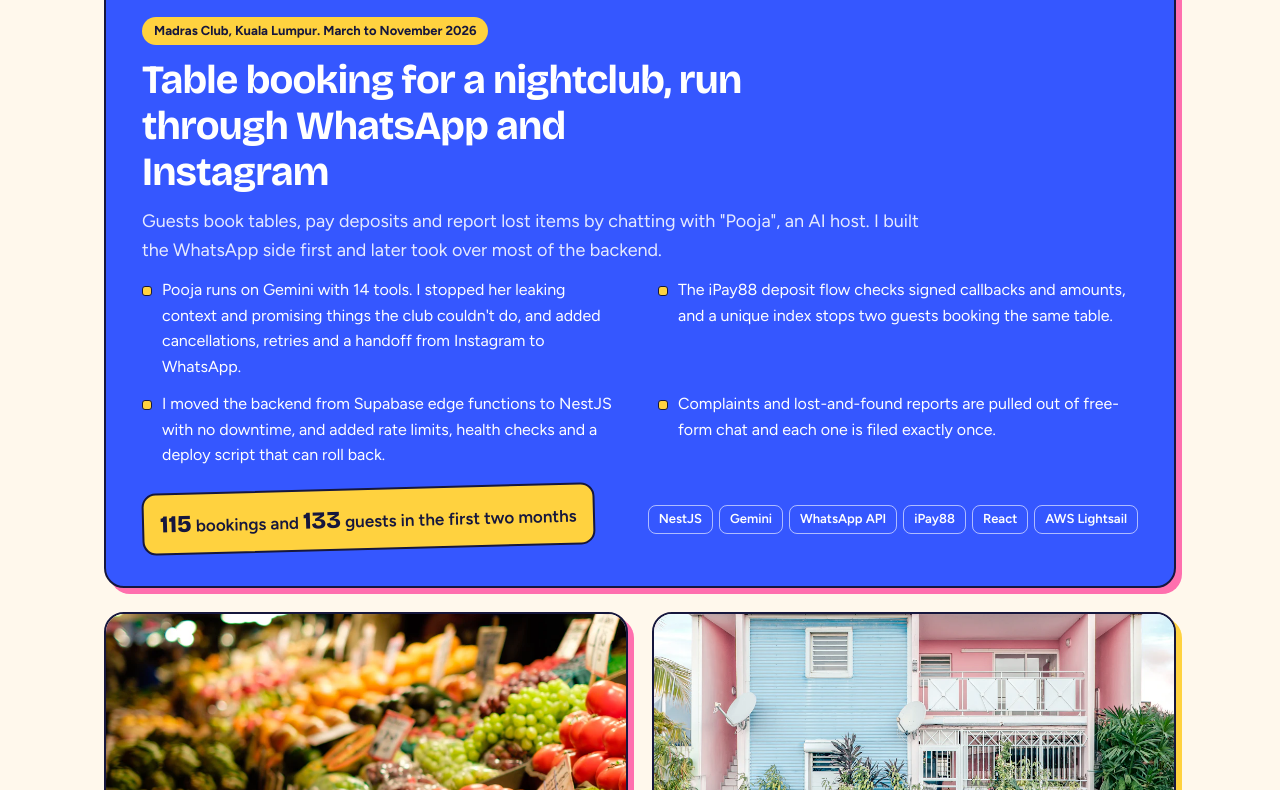
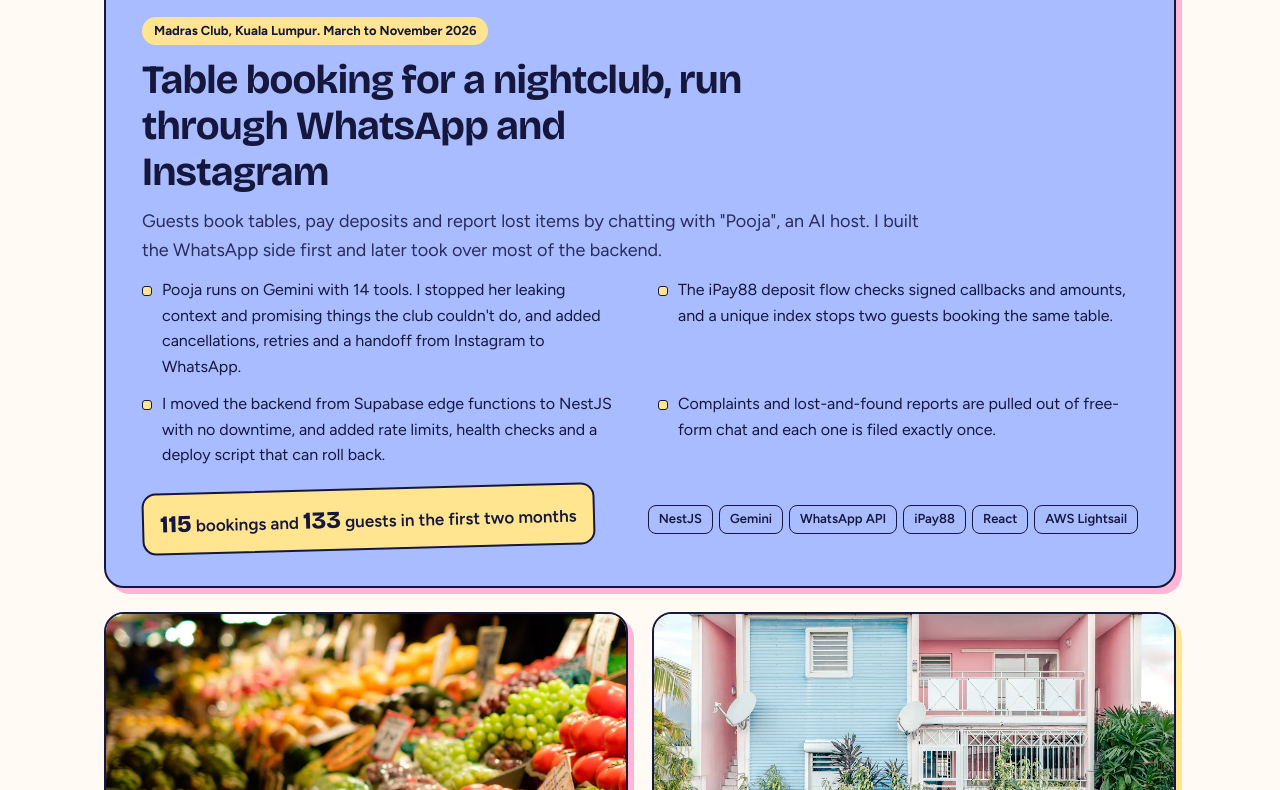
Before and after one commit to debab1ee/debab1ee.github.io, a plain HTML site: page index.html in a window 1280 px wide. Shown: the part 2010-2800 px from the top of the page. Drawn offline with nearby package versions, Linux system fonts and the light colour scheme.

Commit message:
Soften palette to pastel blue, pink and yellow
Co-Authored-By: Claude Opus 5.5 <noreply@anthropic.com>

```diff
--- a/style.css
+++ b/style.css
@@ -1,18 +1,18 @@
 /* ---------- Colours ---------- */
 :root {
-  --bg: #fff8ec;
-  --bg-tint: #fdeef5;
+  --bg: #fffaf4;
+  --bg-tint: #fdf0f6;
   --surface: #ffffff;
   --ink: #16173d;
   --muted: #55587e;
   --line: #16173d;
-  --blue: #3557ff;
+  --blue: #a8bcff;
   --blue-ink: #ffffff;
-  --pink: #ff6fae;
-  --pink-soft: #ffd6e8;
-  --yellow: #ffd23f;
-  --yellow-soft: #fff0b3;
-  --blue-soft: #dbe2ff;
+  --pink: #ffb6d5;
+  --pink-soft: #ffe6f1;
+  --yellow: #ffe58f;
+  --yellow-soft: #fff5cc;
+  --blue-soft: #e6ebff;
   --shadow: #16173d;
 
   --display: "Bricolage Grotesque", "Arial Black", system-ui, sans-serif;
@@ -30,10 +30,10 @@
     --ink: #f5f2ff;
     --muted: #b3b5d6;
     --line: #f5f2ff;
-    --blue: #5b74ff;
-    --pink: #ff7fb8;
+    --blue: #a9bbff;
+    --pink: #ffb8d6;
     --pink-soft: #3d2147;
-    --yellow: #ffd84d;
+    --yellow: #ffe69a;
     --yellow-soft: #3a3420;
     --blue-soft: #232a66;
     --shadow: #000000;
@@ -47,10 +47,10 @@
   --ink: #f5f2ff;
   --muted: #b3b5d6;
   --line: #f5f2ff;
-  --blue: #5b74ff;
-  --pink: #ff7fb8;
+  --blue: #a9bbff;
+  --pink: #ffb8d6;
   --pink-soft: #3d2147;
-  --yellow: #ffd84d;
+  --yellow: #ffe69a;
   --yellow-soft: #3a3420;
   --blue-soft: #232a66;
   --shadow: #000000;
@@ -69,7 +69,7 @@ body {
 a { color: inherit; }
 h1, h2, h3, p { margin: 0; }
 ul, ol { margin: 0; padding: 0; list-style: none; }
-:focus-visible { outline: 3px solid var(--blue); outline-offset: 3px; border-radius: 6px; }
+:focus-visible { outline: 3px solid #4a5bd4; outline-offset: 3px; border-radius: 6px; }
 
 .wrap { width: 100%; max-width: var(--wrap); margin: 0 auto; padding: 0 24px; }
 @media (max-width: 600px) { .wrap { padding: 0 16px; } }
@@ -124,7 +124,7 @@ ul, ol { margin: 0; padding: 0; list-style: none; }
 }
 .btn:hover { transform: translate(-2px, -2px); box-shadow: 6px 6px 0 var(--shadow); }
 .btn:active { transform: translate(2px, 2px); box-shadow: 1px 1px 0 var(--shadow); }
-.btn-blue { background: var(--blue); color: #fff; }
+.btn-blue { background: var(--blue); color: #16173d; }
 .btn-outline { background: var(--surface); color: var(--ink); }
 .btn-ink { background: #16173d; color: #fff; border-color: #16173d; }
 
@@ -174,7 +174,7 @@ ul, ol { margin: 0; padding: 0; list-style: none; }
 }
 .stat strong { font-family: var(--display); font-weight: 800; font-size: 48px; line-height: 1; letter-spacing: -0.03em; }
 .stat span { font-size: 14px; line-height: 1.4; }
-.stat.c-blue { background: var(--blue); color: #fff; }
+.stat.c-blue { background: var(--blue); color: #16173d; }
 .stat.c-pink { background: var(--pink); color: #16173d; }
 .stat.c-yellow { background: var(--yellow); color: #16173d; }
 .stat.c-white { background: var(--surface); }
@@ -208,7 +208,7 @@ ul, ol { margin: 0; padding: 0; list-style: none; }
 }
 .how-card.c-yellow { background: var(--yellow); }
 .how-card.c-pink { background: var(--pink); }
-.how-card.c-blue { background: var(--blue); color: #fff; }
+.how-card.c-blue { background: var(--blue); }
 .how-card h3 { font-family: var(--display); font-weight: 800; font-size: 23px; line-height: 1.15; letter-spacing: -0.02em; margin-bottom: 10px; }
 .how-card p { font-size: 15.5px; }
 @media (max-width: 860px) { .how-grid { grid-template-columns: 1fr; } }
@@ -249,15 +249,15 @@ ul, ol { margin: 0; padding: 0; list-style: none; }
 .tags li { font-size: 13px; font-weight: 600; padding: 3px 10px; border-radius: 8px; border: 1.5px solid var(--line); }
 
 .case-feature {
-  grid-column: 1 / -1; padding: 36px; background: var(--blue); color: #fff;
+  grid-column: 1 / -1; padding: 36px; background: var(--blue); color: #16173d;
   --accent: var(--pink); border-color: var(--line);
 }
 .case-feature .case-meta { background: var(--yellow); color: #16173d; }
 .case-feature h3 { font-size: clamp(28px, 3.4vw, 40px); max-width: 24ch; }
-.case-feature .case-summary { color: rgba(255,255,255,.88); max-width: 70ch; font-size: 18px; }
+.case-feature .case-summary { color: #2a2c5c; max-width: 70ch; font-size: 18px; }
 .case-feature .case-points { grid-template-columns: 1fr 1fr; gap: 12px 36px; font-size: 16px; }
 .case-feature .case-points li::before { background: var(--yellow); border-color: #16173d; }
-.case-feature .tags li { border-color: rgba(255,255,255,.6); }
+.case-feature .tags li { border-color: #16173d; }
 .case-foot { display: flex; flex-wrap: wrap; align-items: center; justify-content: space-between; gap: 16px; margin-top: 8px; }
 .case-foot .tags { margin-top: 0; padding-top: 0; }
 .outcome {
@@ -330,7 +330,7 @@ ul, ol { margin: 0; padding: 0; list-style: none; }
 .contact .btn-outline { background: #fff; color: #16173d; }
 .socials { display: flex; gap: 20px; margin-top: 28px; font-weight: 700; }
 .socials a { text-decoration-thickness: 2px; text-underline-offset: 4px; }
-.socials a:hover { color: #fff; }
+.socials a:hover { text-decoration-thickness: 4px; }
 @media (max-width: 640px) { .contact::before { width: 150px; height: 150px; right: -50px; top: -60px; } .contact::after { display: none; } }
 
 /* ---------- Footer ---------- */
```
